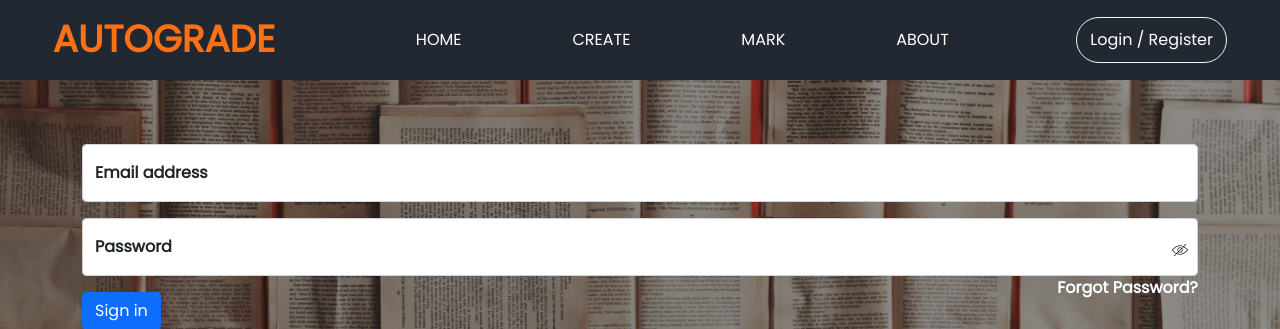
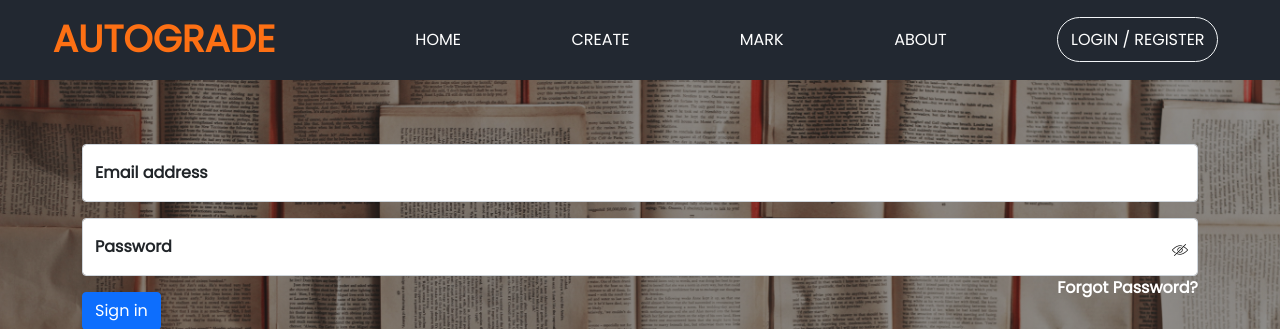
Before and after one commit to SE-19/autograding-of-cs-courses, a Flask app: page /login_register in a window 1280 px wide; the page is wider, and only the part inside the window is pictured. Shown: the top 329 px of that part. Run offline with Flask 2, Linux system fonts and the light colour scheme; some libraries are stand-ins or nearby versions.

Commit message:
Fixed Login/Register issue

```diff
--- a/static/css/base.css
+++ b/static/css/base.css
@@ -114,7 +114,7 @@ header {
   color: var(--light-color);
 }
 /* Firstly setting the start point of animated underline */
-.Navbar-links li a::before {
+.Navbar-links .link::before {
   content: "";
   display: block;
   height: 3px;
@@ -127,10 +127,11 @@ header {
   margin: 0 0 0 10%;
 }
 /* When hovered making it bigger  */
-.Navbar-links li a:hover::before {
+.Navbar-links .link:hover::before {
   width: 80%;
 }
 /* Login Button */
+
 .login-button {
   background-color: transparent;
   border: 1.5px solid #f2f5f7;
@@ -143,10 +144,10 @@ header {
 }
 /* On hover fade in effect */
 .login-button:hover {
-  color: var(--bg-color);
-  background-color: #f2f5f7;
-  border: 1.5px solid #f2f5f7;
-  transition: all ease-in-out 350ms;
+  color: var(--bg-color) !important;
+  background-color: #f2f5f7 !important;
+  border: 1.5px solid #f2f5f7 !important;
+  transition: all ease-in-out 350ms !important;
 }
 /* Setting hamburger icon to none because it'll be available on smaller devices*/
 .hamburger {
@@ -204,12 +205,12 @@ header {
     padding: 10px;
     text-align: center;
   }
-  .Navbar-links li a::before {
+  .Navbar-links .link::before {
     position: relative;
     top: 24px;
     left: -4px;
   }
-  .Navbar-links li a:hover::before {
+  .Navbar-links .link:hover::before {
     width: 90%;
   }
   /* Aligning login button */
--- a/templates/base.html
+++ b/templates/base.html
@@ -1,17 +1,20 @@
 <!DOCTYPE html>
 <html lang="en">
   <head>
-        <meta charset="UTF-8"/>
-        <meta http-equiv="X-UA-Compatible" content="IE=edge"/>
-        <meta name="viewport" content="width=device-width, initial-scale=1.0"/>
+    <meta charset="UTF-8" />
+    <meta http-equiv="X-UA-Compatible" content="IE=edge" />
+    <meta name="viewport" content="width=device-width, initial-scale=1.0" />
 
-        <link rel="stylesheet" href="https://pro.fontawesome.com/releases/v5.10.0/css/all.css" integrity="sha384-AYmEC3Yw5cVb3ZcuHtOA93w35dYTsvhLPVnYs9eStHfGJvOvKxVfELGroGkvsg+p" crossorigin="anonymous"/>
-        <link rel="icon" href="/static/images/favicon.png" type="image/gif">
+    <link
+      rel="stylesheet"
+      href="https://pro.fontawesome.com/releases/v5.10.0/css/all.css"
+      integrity="sha384-AYmEC3Yw5cVb3ZcuHtOA93w35dYTsvhLPVnYs9eStHfGJvOvKxVfELGroGkvsg+p"
+      crossorigin="anonymous"
+    />
+    <link rel="icon" href="/static/images/favicon.png" type="image/gif" />
     <!-- <div>Icons made by <a href="https://www.freepik.com" title="Freepik">Freepik</a> from <a href="https://www.flaticon.com/" title="Flaticon">www.flaticon.com</a></div> -->
-        <link rel="stylesheet" href="/static/css/base.css"/>
-        <title>
-            {% block title %}{% endblock %}
-        </title>
+    <link rel="stylesheet" href="/static/css/base.css" />
+    <title>{% block title %}{% endblock %}</title>
   </head>
   <body>
     <!-- Navigation bar -->
@@ -29,19 +32,21 @@
         <div class="Navbar-links">
           <ul>
             <li>
-                            <a href="{{url_for('homepage')}}">Home</a>
+              <a class="link" href="{{url_for('homepage')}}">Home</a>
             </li>
             <li>
-                            <a href="{{url_for('create_assignment')}}">Create</a>
+              <a class="link" href="{{url_for('create_assignment')}}">Create</a>
             </li>
             <li>
-                            <a href="{{url_for('mark_assignment')}}">Mark</a>
+              <a class="link" href="{{url_for('mark_assignment')}}">Mark</a>
             </li>
             <li>
-                            <a href="#about">About</a>
+              <a class="link" href="#about">About</a>
             </li>
             <li>
-                            <button class="login-button" href="{{url_for('login_register')}}">Login / Register</button>
+              <a class="login-button" href="{{url_for('login_register')}}"
+                >Login / Register</a
+              >
             </li>
           </ul>
         </div>
```
Lines whose indentation alone changed are shown as unchanged.
